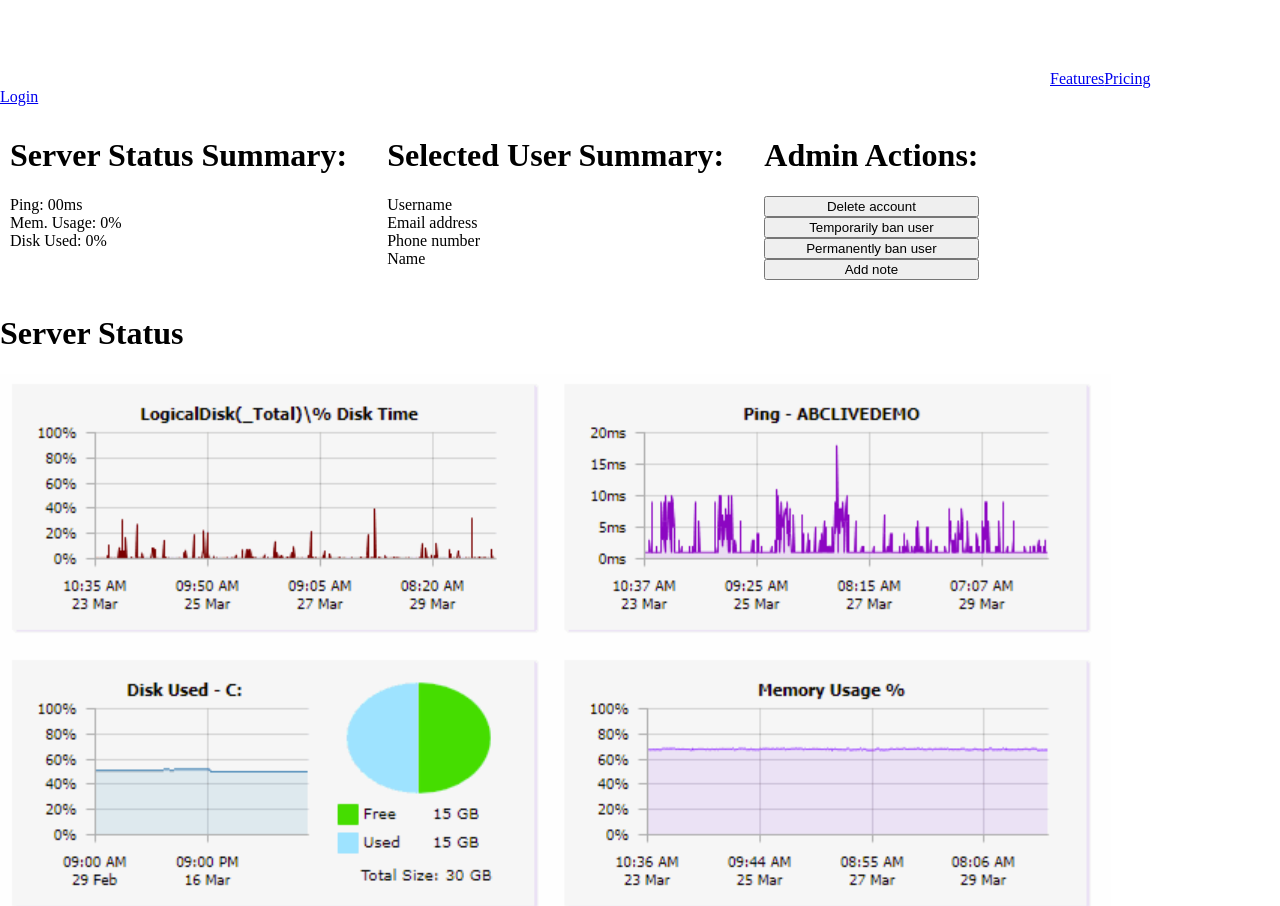
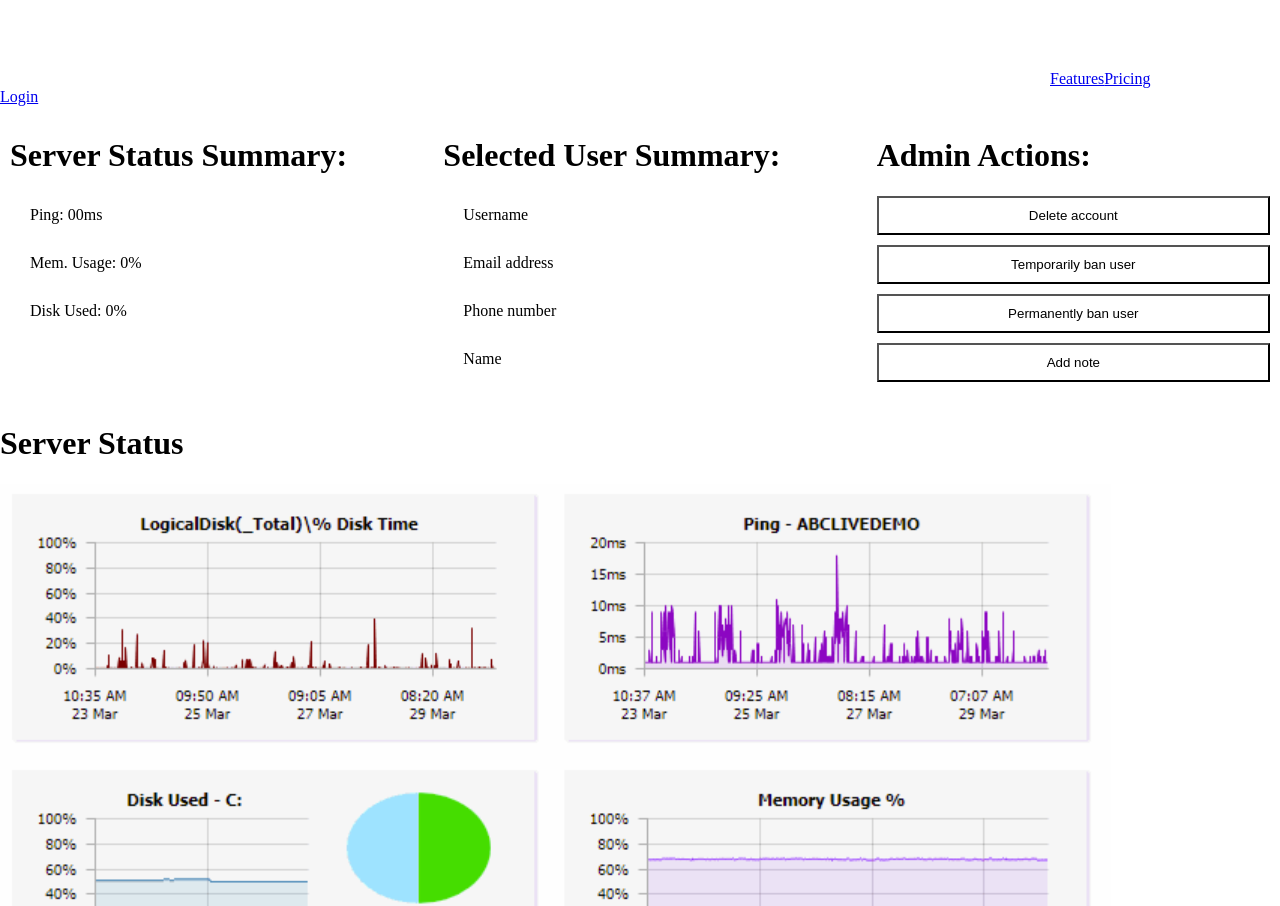
Before and after one commit to conner-chil32/Blueprint, a Next.js app in the folder blueprint/: page /admin-account-view in a window 1280 px wide. Shown: the part 1066-1972 px from the top of the page. Built offline with nearby package versions, Linux system fonts and the light colour scheme.

Commit message:
included infoTexxt styling

```diff
--- a/blueprint/src/app/admin-account-view/adminView.module.css
+++ b/blueprint/src/app/admin-account-view/adminView.module.css
@@ -1,19 +1,28 @@
+.root{
+    --info-color: #d9d9d9;
+    --button-color: #ffffff;
+    --text-color: #000000;
+}
+
 .quickView {
     margin-top: 100px;
     margin-left: var(--min-margin);
     margin-right: var(--min-margin);
+    color: var(--text-color)
 }
 
 .topRow {
     display: flex;
     gap: 20px;
+    width: 100%;
 }
 
 .topCell {
     background-color: var(--light-grey);
     border-radius: var(--border-weight);
-    width: fit-content;
     padding: 10px;
+    flex: 1;
+    /* Share space equally */
 
 }
 
@@ -21,3 +30,14 @@
     display: flex;
     flex-direction: column;
 }
+
+.infoText {
+
+}
+
+.infoText dt{
+    margin: 10px;
+    background-color: var(--text-background);
+    border-radius: var(--border-weight);
+    padding: 10px;
+}
--- a/blueprint/src/app/admin-account-view/page.js
+++ b/blueprint/src/app/admin-account-view/page.js
@@ -15,7 +15,7 @@ export default function admin_view() {
                     <div className={styles.topRow}>
                         <div className={styles.topCell}>
                             <h1>Server Status Summary:</h1>
-                            <dl>
+                            <dl className = {styles.infoText}>
                                 <dt>Ping: 00ms</dt>
                                 <dt>Mem. Usage: 0%</dt>
                                 <dt>Disk Used: 0%</dt>
@@ -23,7 +23,7 @@ export default function admin_view() {
                         </div>
                         <div className={styles.topCell}>
                             <h1>Selected User Summary:</h1>
-                            <dl>
+                            <dl className = {styles.infoText}>
                                 <dt>Username</dt>
                                 <dt>Email address</dt>
                                 <dt>Phone number</dt>
--- a/blueprint/src/app/components/adminActions.js
+++ b/blueprint/src/app/components/adminActions.js
@@ -1,6 +1,7 @@
+import styles from './styles.module.css';
 // adminActions.js
 export default function ActionButton({ label }) {
     return (
-        <button>{label}</button>
+        <button className={styles.adminButton}>{label}</button>
     );
 }
--- a/blueprint/src/app/components/styles.module.css
+++ b/blueprint/src/app/components/styles.module.css
@@ -39,3 +39,10 @@
     height: 100vh;
     width: 100%;
 }
+
+.adminButton {
+    background-color: white;
+    border-radius: var(--border-weight);
+    margin-bottom: 10px;
+    padding: 10px;
+}
--- a/blueprint/src/app/globals.css
+++ b/blueprint/src/app/globals.css
@@ -8,6 +8,7 @@
   --dark-blue: #1E4356;
   --light-blue: #099CAC;
   --light-grey: #c0c0c0;
+  --text-background: #d9d9d9;
   --min-margin: 10px;
 }
 
```
